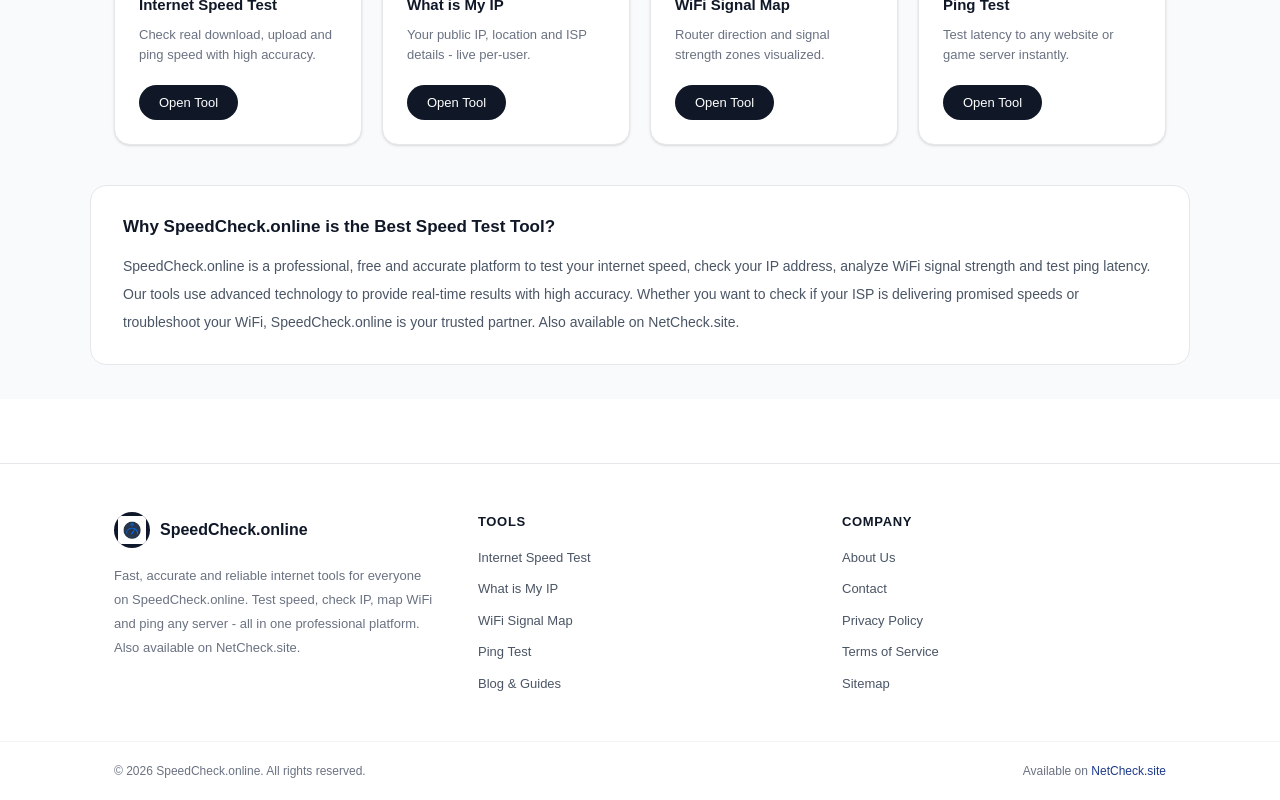
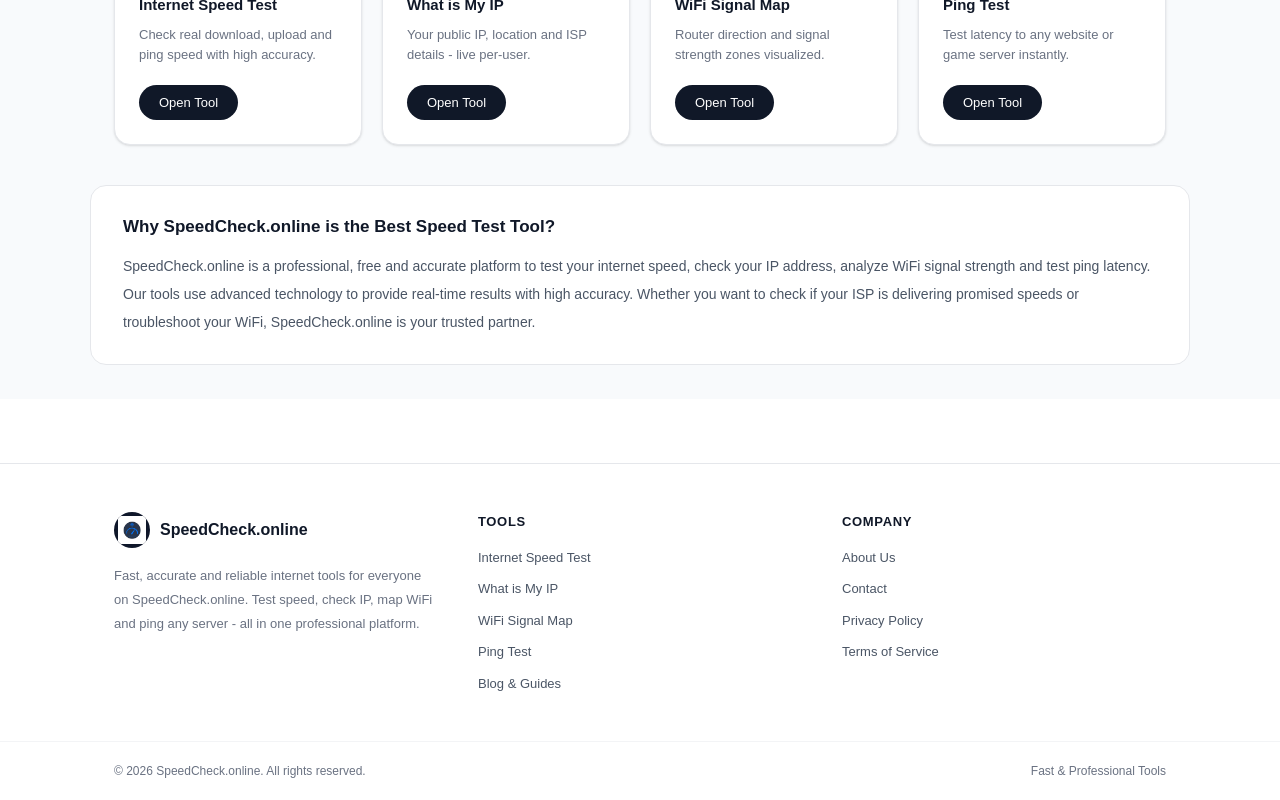
Before and after one commit to khanali1805/speedtest-site, a Next.js app: page / in a window 1280 px wide. Shown: the part 487-1287 px from the top of the page. Built offline with nearby package versions, Linux system fonts and the light colour scheme.

Commit message:
Fix: Dynamic tab titles per domain + Remove Sitemap from footer

```diff
--- a/src/app/layout.tsx
+++ b/src/app/layout.tsx
@@ -1,17 +1,30 @@
 import type { Metadata } from "next";
+import { Geist, Geist_Mono } from "next/font/google";
 import "./globals.css";
 import { Header, Footer } from "@/components/BrandHeader";
+import { getBrand } from "@/lib/brand";
+import { headers } from "next/headers";
 
-export const metadata: Metadata = {
-  metadataBase: new URL("https://netcheck.site"),
-  title: "NetCheck.site - Speed Test, My IP, WiFi Map & Ping Tools | SpeedCheck Network",
-  description: "NetCheck.site - Pakistan's #1 Internet Tools: PTCL, Nayatel, Zong Speed Test, My IP, WiFi Mapper, Ping Test. Also on SpeedCheck.online",
-};
+const geistSans = Geist({ variable: "--font-geist-sans", subsets: ["latin"] });
+const geistMono = Geist_Mono({ variable: "--font-geist-mono", subsets: ["latin"] });
+
+export async function generateMetadata(): Promise<Metadata> {
+  const h = await headers();
+  const host = h.get('host') || 'netcheck.site';
+  const brand = getBrand(host);
+
+  return {
+    title: `${brand.full} - Speed Test, My IP, WiFi Map & Ping Tools`,
+    description: `${brand.full} - Fast, accurate internet tools. Test speed, check IP, map WiFi signal, and ping any server. Professional tools for everyone.`,
+    manifest: "/manifest.webmanifest",
+    icons: { icon: "/logo.png", apple: "/logo.png" },
+  };
+}
 
 export default function RootLayout({ children }: { children: React.ReactNode }) {
   return (
     <html lang="en">
-      <body>
+      <body className={`${geistSans.variable} ${geistMono.variable} antialiased`}>
         <Header />
         {children}
         <Footer />
--- a/src/app/page.tsx
+++ b/src/app/page.tsx
@@ -5,7 +5,7 @@
 
 export default async function Home() {
   const h = await headers();
-  const brand = getBrand(h.get("host"));
+  const brand = getBrand(h.get('host'));
 
   const tools = [
     { title: "Internet Speed Test", desc: "Check real download, upload and ping speed with high accuracy.", href: "/speed-test" },
@@ -16,7 +16,6 @@
 
   return (
     <main className="min-h-screen bg-[#f8fafc]">
-      {/* Hero */}
       <section className="mx-auto mt-6 max-w-[1100px] rounded-[24px] bg-[#1e3a8a] px-8 py-10 text-white">
         <div className="flex items-center gap-4">
           <div className="flex h-12 w-12 items-center justify-center overflow-hidden rounded-full bg-white p-1.5">
@@ -35,7 +34,6 @@
         </div>
       </section>
 
-      {/* Tools */}
       <section className="mx-auto mt-8 grid max-w-[1100px] grid-cols-1 gap-5 px-6 md:grid-cols-2 lg:grid-cols-4">
         {tools.map((c) => (
           <div key={c.title} className="rounded-[16px] border border-gray-200 bg-white p-6 shadow-sm transition hover:shadow-md">
@@ -49,11 +47,10 @@
         ))}
       </section>
 
-      {/* SEO */}
       <section className="mx-auto mt-10 max-w-[1100px] rounded-[16px] border border-gray-200 bg-white px-8 py-7">
         <h2 className="text-[17px] font-bold text-gray-900">Why {brand.full} is the Best Speed Test Tool?</h2>
         <p className="mt-3 text-[14px] leading-7 text-gray-600">
-          {brand.full} is a professional, free and accurate platform to test your internet speed, check your IP address, analyze WiFi signal strength and test ping latency. Our tools use advanced technology to provide real-time results with high accuracy. Whether you want to check if your ISP is delivering promised speeds or troubleshoot your WiFi, {brand.full} is your trusted partner. Also available on {brand.full === 'NetCheck.site' ? 'SpeedCheck.online' : 'NetCheck.site'}.
+          {brand.full} is a professional, free and accurate platform to test your internet speed, check your IP address, analyze WiFi signal strength and test ping latency. Our tools use advanced technology to provide real-time results with high accuracy. Whether you want to check if your ISP is delivering promised speeds or troubleshoot your WiFi, {brand.full} is your trusted partner.
         </p>
       </section>
     </main>
--- a/src/components/BrandHeader.tsx
+++ b/src/components/BrandHeader.tsx
@@ -34,7 +34,6 @@
   return (
     <footer className="mt-16 border-t border-gray-200 bg-white">
       <div className="mx-auto grid max-w-[1100px] grid-cols-1 gap-10 px-6 py-12 md:grid-cols-3">
-        {/* Brand */}
         <div>
           <div className="flex items-center gap-2.5">
             <div className="h-9 w-9 overflow-hidden rounded-full bg-[#0f172a] p-1">
@@ -43,11 +42,10 @@
             <span className="font-bold text-[16px] text-gray-900">{brand.full}</span>
           </div>
           <p className="mt-4 max-w-[320px] text-[13px] leading-6 text-gray-500">
-            Fast, accurate and reliable internet tools for everyone on {brand.full}. Test speed, check IP, map WiFi and ping any server - all in one professional platform. Also available on {brand.full === 'NetCheck.site' ? 'SpeedCheck.online' : 'NetCheck.site'}.
+            Fast, accurate and reliable internet tools for everyone on {brand.full}. Test speed, check IP, map WiFi and ping any server - all in one professional platform.
           </p>
         </div>
 
-        {/* Tools */}
         <div>
           <h4 className="text-[13px] font-bold uppercase tracking-wider text-gray-900">Tools</h4>
           <ul className="mt-4 space-y-3 text-[13px] text-gray-600">
@@ -59,7 +57,6 @@
           </ul>
         </div>
 
-        {/* Company */}
         <div>
           <h4 className="text-[13px] font-bold uppercase tracking-wider text-gray-900">Company</h4>
           <ul className="mt-4 space-y-3 text-[13px] text-gray-600">
@@ -67,7 +64,6 @@
             <li><Link href="/contact" className="hover:text-gray-900">Contact</Link></li>
             <li><Link href="/privacy-policy" className="hover:text-gray-900">Privacy Policy</Link></li>
             <li><Link href="/terms" className="hover:text-gray-900">Terms of Service</Link></li>
-            <li><Link href="/sitemap.xml" className="hover:text-gray-900">Sitemap</Link></li>
           </ul>
         </div>
       </div>
@@ -75,7 +71,7 @@
       <div className="border-t border-gray-100">
         <div className="mx-auto flex max-w-[1100px] flex-col items-center justify-between gap-2 px-6 py-5 text-[12px] text-gray-500 md:flex-row">
           <span>© {year} {brand.full}. All rights reserved.</span>
-          <span>Available on <Link href={brand.domain === 'netcheck.site' ? 'https://speedcheck.online' : 'https://netcheck.site'} className="font-medium text-[#1e3a8a] hover:underline">{brand.full === 'NetCheck.site' ? 'SpeedCheck.online' : 'NetCheck.site'}</Link></span>
+          <span>Fast & Professional Tools</span>
         </div>
       </div>
     </footer>
```
Also changed, not shown: 1 other file (tests, documents, lock files or other folders).
